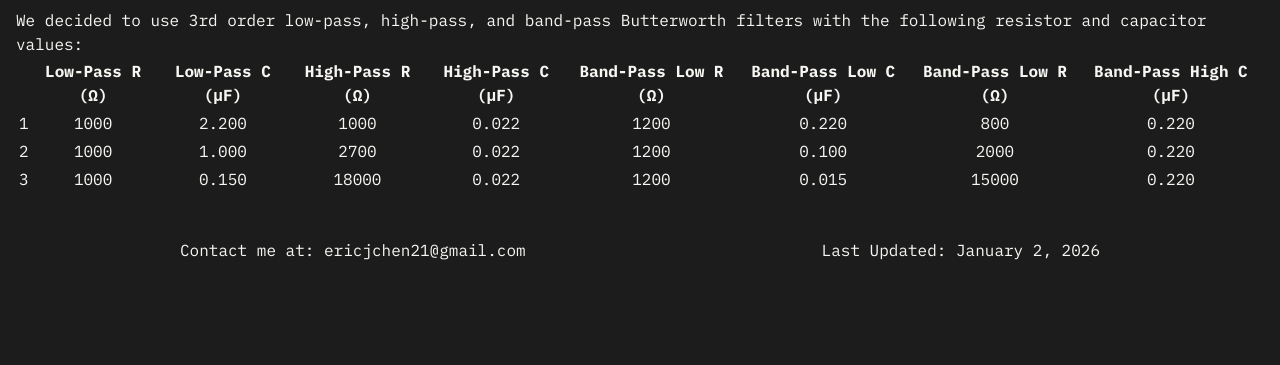
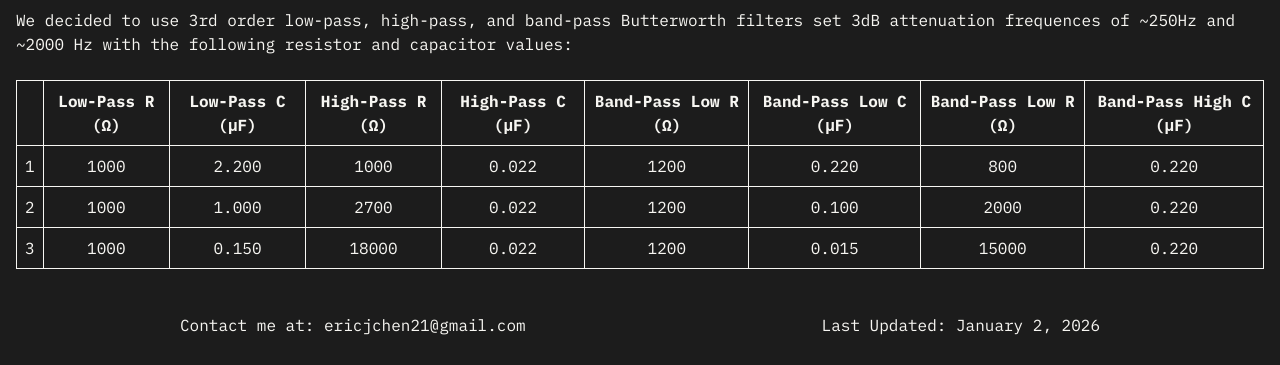
Before and after one commit to ericjchen21/ericjchen21.github.io, a Jekyll site: the page built from _projects/EQ_Speaker.md, in a window 1280 px wide, cut to the strip 1187-1552 px from the top of the page. Built offline with Jekyll 4.4.1, drawn with Linux system fonts in a browser that asks for light colours; comment, search, counter and statistics services are not loaded; before the commit the page ends 1477 px from its top, so only the background shows below that.

Commit message:
table formatting

```diff
--- a/_projects/EQ_Speaker.md
+++ b/_projects/EQ_Speaker.md
@@ -21,7 +21,9 @@ sections:
     alt: "Our first breadboard prototype"
     caption: "Our first breadboard prototype"
   - text: |
-      We decided to use 3rd order low-pass, high-pass, and band-pass Butterworth filters with the following resistor and capacitor values:
+      We decided to use 3rd order low-pass, high-pass, and band-pass Butterworth filters set 3dB attenuation frequences of ~250Hz and ~2000 Hz with the following resistor and capacitor values:
+      <br>
+      <br>
 
       |   | Low-Pass R (Ω) | Low-Pass C (μF) | High-Pass R (Ω) | High-Pass C (μF) | Band-Pass Low R (Ω) | Band-Pass Low C (μF) | Band-Pass Low R (Ω) | Band-Pass High C (μF) |
       |---|:--------------:|:---------------:|:---------------:|:----------------:|:-------------------:|:--------------------:|:-------------------:|:---------------------:|
--- a/_sass/_project_page.scss
+++ b/_sass/_project_page.scss
@@ -16,6 +16,21 @@
     p {
       text-align: left;
       font-size: var(--std-unit);
+    }
+
+    table {
+      border-collapse: collapse;
+
+      th,
+      td {
+        border: 1px solid var(--text-color); /* Uses your defined white/off-white color */
+        padding: calc(0.5 * var(--std-unit));
+        text-align: center;
+      }
+
+      th {
+        font-weight: bold;
+      }
     }
   }
 
```
